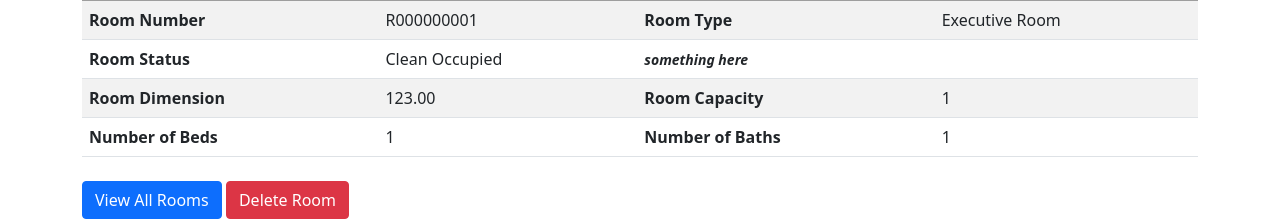
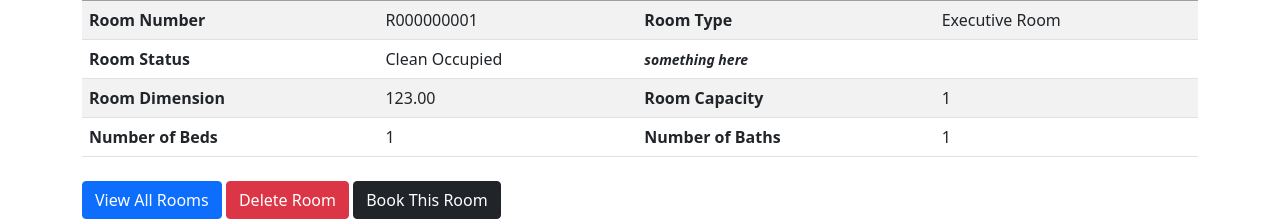
Before and after one commit to QuameOphory/hotelmanagementsystem, a Django app: a page that uses templates/rooms/roomdetail.html in a window 1280 px wide. Shown: the part 896-1115 px from the top of the page. Run offline with Django 4.2, Linux system fonts and the light colour scheme; data comes from the database, SQL or seed files in the repository; grey boxes are pictures that could not be loaded.

Commit message:
update room detail html

```diff
--- a/reservation/urls.py
+++ b/reservation/urls.py
@@ -2,5 +2,5 @@ from django.urls import path
 from .views import BookingCreateView
 
 urlpatterns = [
-    path('', BookingCreateView.as_view(), name='booking_list'),
+    path('', BookingCreateView.as_view(), name='booking_create'),
 ]
--- a/templates/rooms/roomdetail.html
+++ b/templates/rooms/roomdetail.html
@@ -73,5 +73,7 @@
     <div class="room-list">
         <a href="{% url 'room_list' %}"><button class="btn btn-primary">View All Rooms</button></a>
         <a href="{% url 'room_delete' room.roomnumber_url %}"><button class="btn btn-danger">Delete Room</button></a>
+        <a href="{% url 'booking_create' room.roomnumber_url %}"><button class="btn btn-dark">Book This Room</button></a>
     </div>
+    {% comment %} room.roomnumber_url  {% endcomment %}
 {% endblock content %}
```
